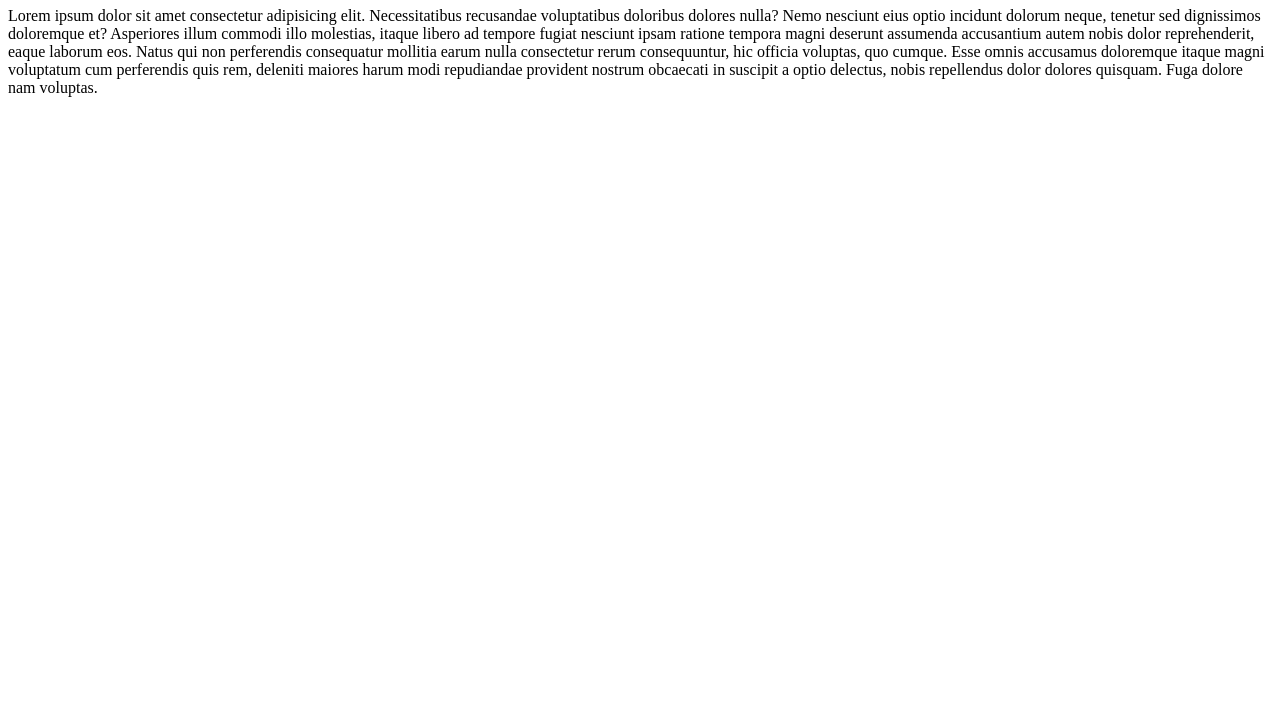
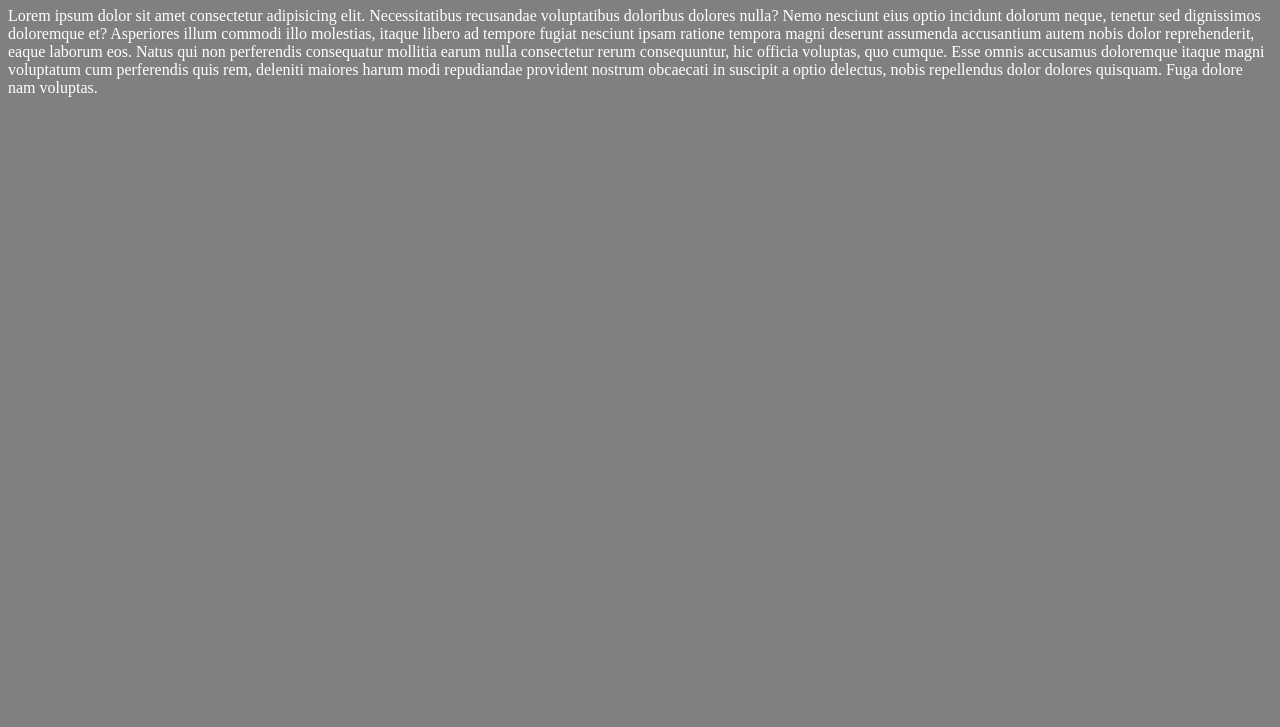
Before and after one commit to 03Sly03/rubixCube, a plain HTML site: page index.html in a window 1280 px wide. Shown: the part 73-800 px from the top of the page. Drawn offline with Linux system fonts and the light colour scheme.

Commit message:
ajout style.css

```diff
--- a/index.html
+++ b/index.html
@@ -5,6 +5,8 @@
     <meta http-equiv="X-UA-Compatible" content="IE=edge">
     <meta name="viewport" content="width=device-width, initial-scale=1.0">
     <title>Rubix Cube Enterprise</title>
+    <link rel="stylesheet" href="style.css">
+
 </head>
 <body>
     <h1>Tout sur le Rubix Cube !!</h1>
--- /dev/null
+++ b/style.css
@@ -0,0 +1,4 @@
+body {
+    background-color: grey;
+    color: white;
+}
```
